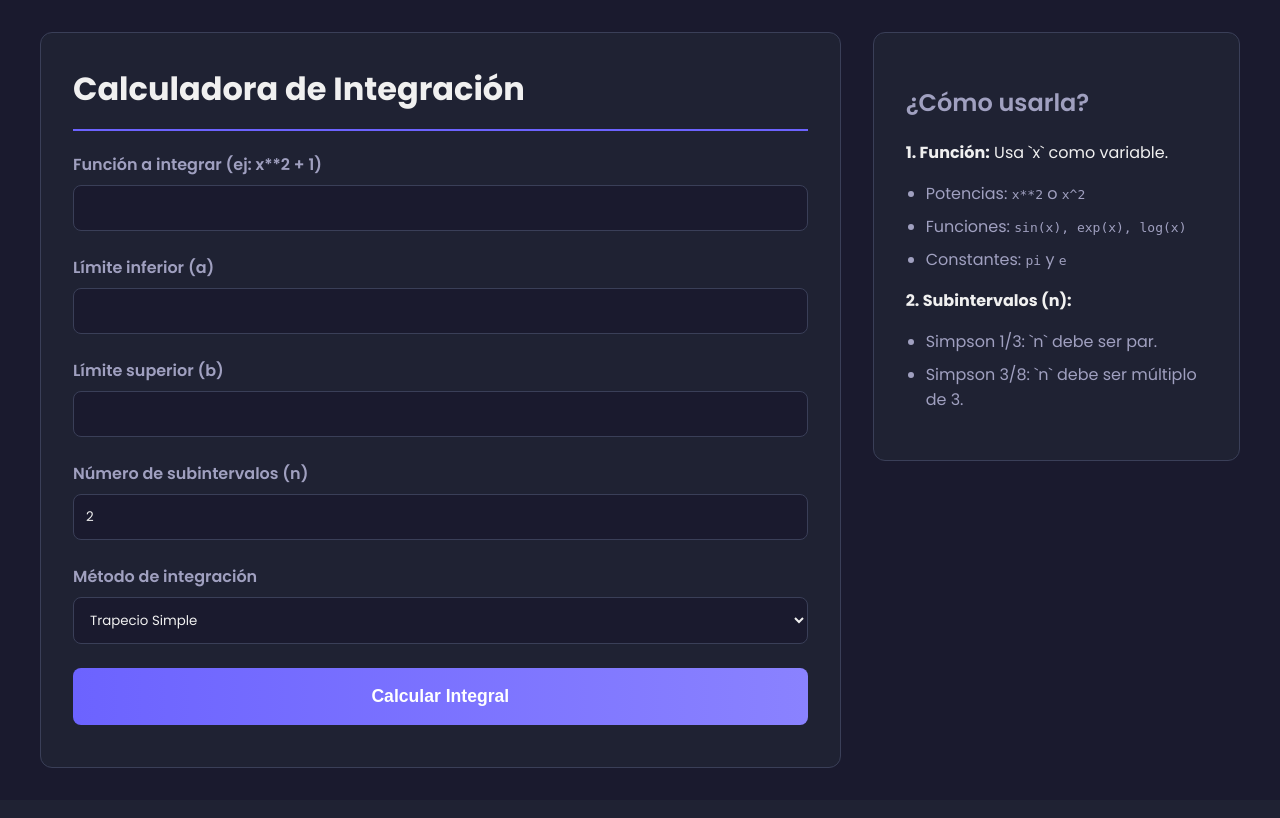
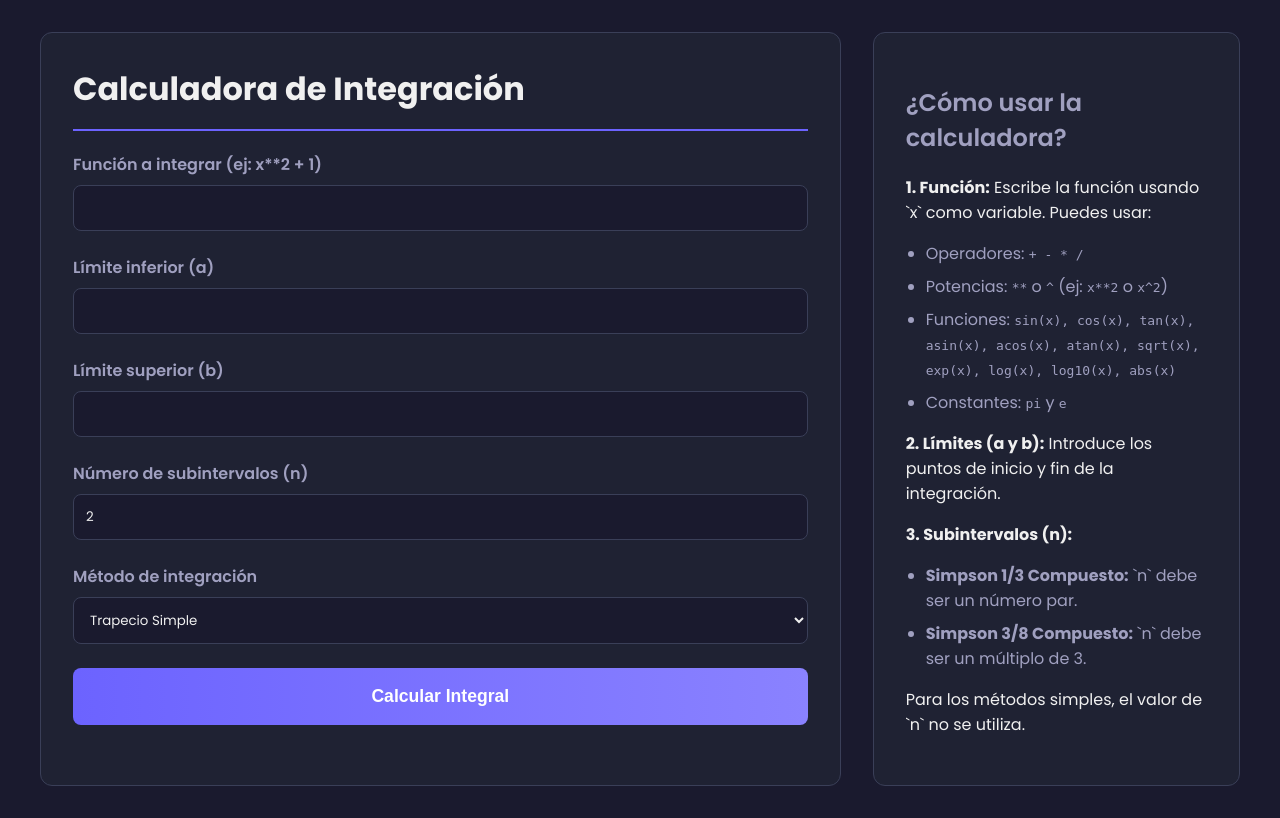
Before and after one commit to HF-RS/app_integracion_numerica, a Flask app: page / in a window 1280 px wide. Before the commit the page ends 768 px from the top, so only its background shows below. Run offline with Flask 3, Linux system fonts and the light colour scheme.

Commit message:
Mejor explicacion en como usar la calculadora

```diff
--- a/app/templates/index.html
+++ b/app/templates/index.html
@@ -183,18 +183,21 @@
             {% endif %}
 
             <div class="card">
-                <h2>¿Cómo usarla?</h2>
-                <p><strong>1. Función:</strong> Usa `x` como variable.</p>
+                <h2>¿Cómo usar la calculadora?</h2>
+                <p><strong>1. Función:</strong> Escribe la función usando `x` como variable. Puedes usar:</p>
                 <ul>
-                    <li>Potencias: <code>x**2</code> o <code>x^2</code></li>
-                    <li>Funciones: <code>sin(x), exp(x), log(x)</code></li>
+                    <li>Operadores: <code>+ - * /</code></li>
+                    <li>Potencias: <code>**</code> o <code>^</code> (ej: <code>x**2</code> o <code>x^2</code>)</li>
+                    <li>Funciones: <code>sin(x), cos(x), tan(x), asin(x), acos(x), atan(x), sqrt(x), exp(x), log(x), log10(x), abs(x)</code></li>
                     <li>Constantes: <code>pi</code> y <code>e</code></li>
                 </ul>
-                <p><strong>2. Subintervalos (n):</strong></p>
+                <p><strong>2. Límites (a y b):</strong> Introduce los puntos de inicio y fin de la integración.</p>
+                <p><strong>3. Subintervalos (n):</strong></p>
                 <ul>
-                    <li>Simpson 1/3: `n` debe ser par.</li>
-                    <li>Simpson 3/8: `n` debe ser múltiplo de 3.</li>
+                    <li><strong>Simpson 1/3 Compuesto:</strong> `n` debe ser un número par.</li>
+                    <li><strong>Simpson 3/8 Compuesto:</strong> `n` debe ser un múltiplo de 3.</li>
                 </ul>
+                <p>Para los métodos simples, el valor de `n` no se utiliza.</p>
             </div>
         </div>
     </div>
```
